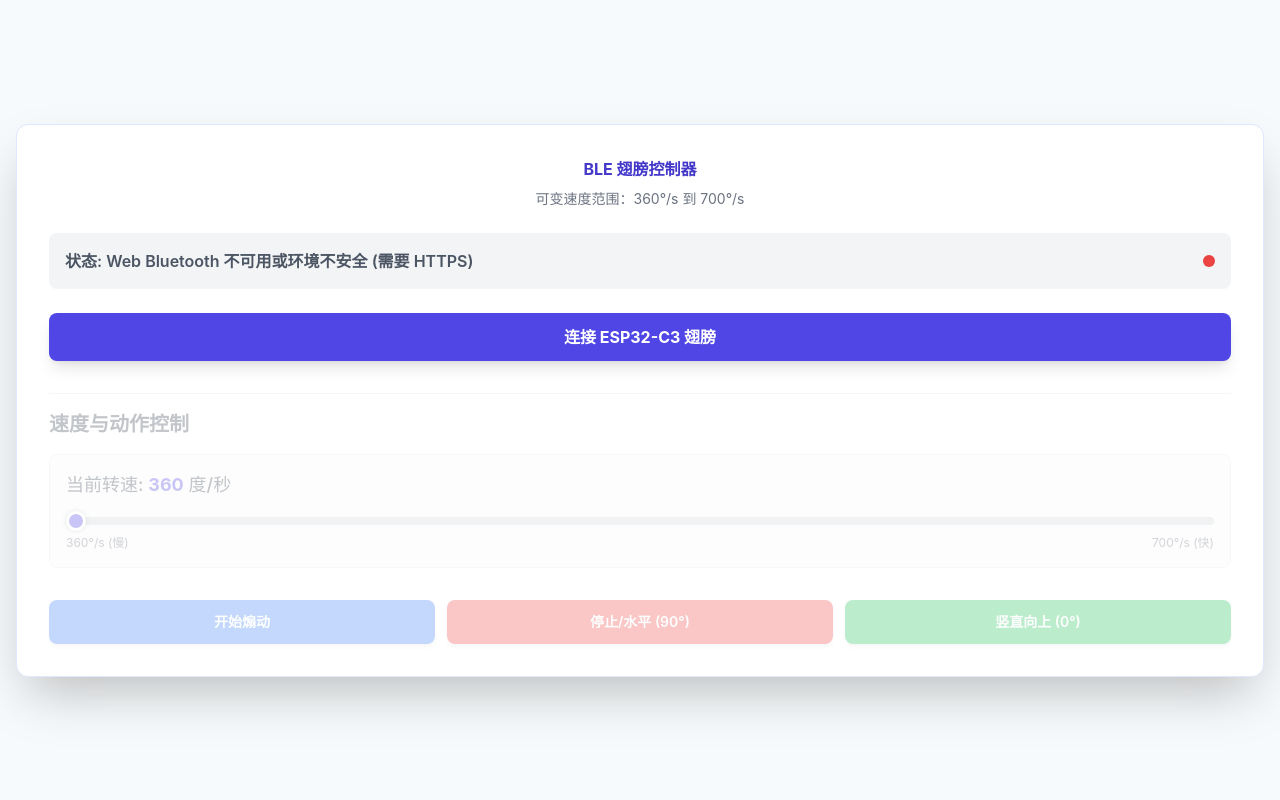
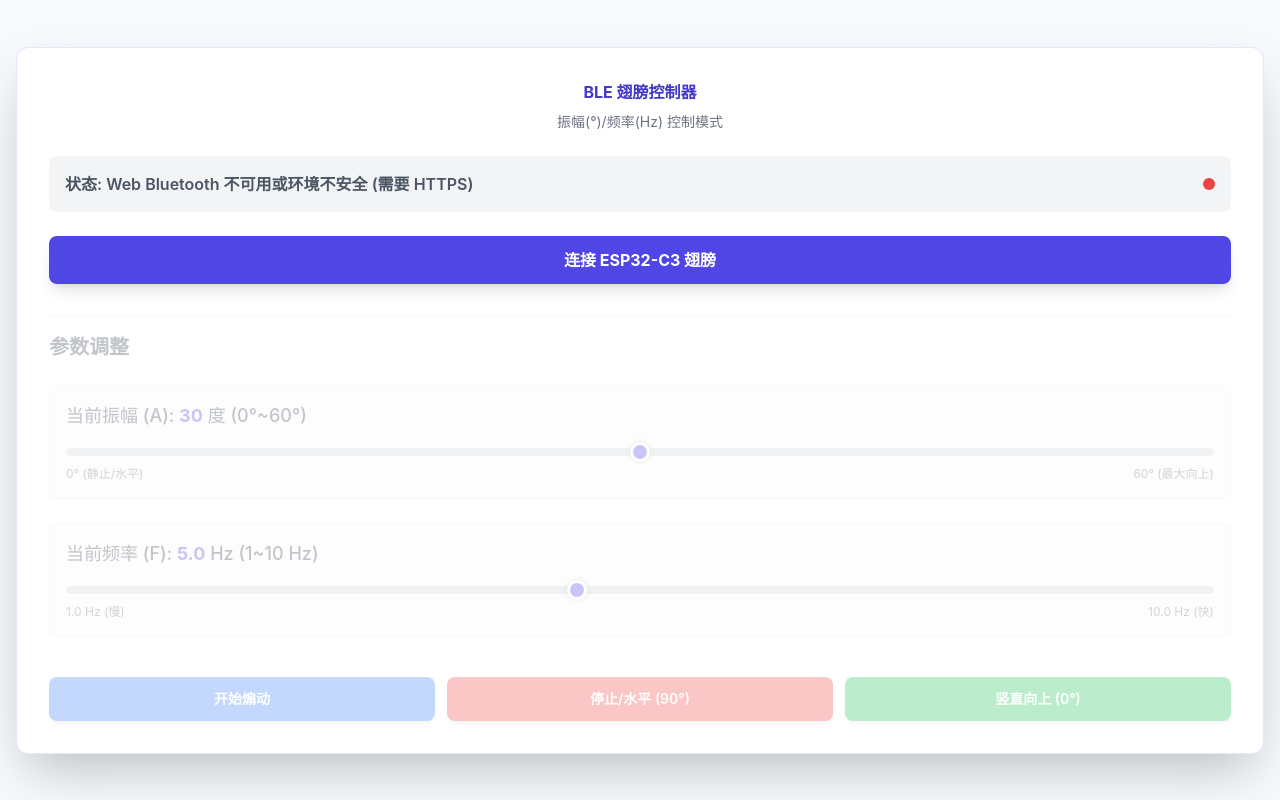
Before and after one commit to btcmdyz200x/controlWebApp, a plain HTML site: page index.html in a window 1280 px wide. Drawn offline with nearby package versions, Linux system fonts and the light colour scheme.

Commit message:
Refactor index.html for amplitude and frequency control
Updated the HTML structure and JavaScript functionality for the ESP32 BLE wing controller, adding amplitude and frequency control features.

```diff
--- a/index.html
+++ b/index.html
@@ -3,7 +3,7 @@
 <head>
     <meta charset="UTF-8">
     <meta name="viewport" content="width=device-width, initial-scale=1.0">
-    <title>ESP32 BLE 翅膀控制器 - 调速版</title>
+    <title>ESP32 BLE 翅膀控制器 - 振幅频率版</title>
     <!-- 引入 Tailwind CSS CDN -->
     <script src="https://cdn.tailwindcss.com"></script>
     <style>
@@ -15,6 +15,7 @@
         .container {
             max-width: 480px;
         }
+        /* 美化滑块的拖动块 */
         input[type=range]::-webkit-slider-thumb {
             -webkit-appearance: none;
             appearance: none;
@@ -35,7 +36,7 @@
 
         <!-- 修正后的标题 -->
         <h1 class="3xl font-bold text-indigo-700 mb-2 text-center">BLE 翅膀控制器</h1>
-        <p class="text-sm text-gray-500 mb-6 text-center">可变速度范围：360°/s 到 700°/s</p>
+        <p class="text-sm text-gray-500 mb-6 text-center">振幅(°)/频率(Hz) 控制模式</p>
 
         <!-- 状态区域 -->
         <div id="status-card" class="bg-gray-100 p-4 rounded-lg mb-6 flex justify-between items-center transition duration-300">
@@ -48,24 +49,42 @@
             连接 ESP32-C3 翅膀
         </button>
 
-        <!-- 控制按钮区域 -->
-        <div id="control-panel" class="space-y-4 opacity-30 pointer-events-none transition duration-500">
-            <h2 class="text-xl font-semibold text-gray-700 pt-4 border-t border-gray-200 mb-4">速度与动作控制</h2>
+        <!-- 控制面板 (连接后启用) -->
+        <div id="control-panel" class="space-y-6 opacity-30 pointer-events-none transition duration-500">
+            <h2 class="text-xl font-semibold text-gray-700 pt-4 border-t border-gray-200 mb-4">参数调整</h2>
 
-            <!-- 速度滑块 -->
-            <div class="speed-control bg-gray-50 p-4 rounded-lg border border-gray-200">
-                <label for="speed-slider" class="block text-lg font-medium text-gray-700 mb-2">
-                    当前转速: <span id="speed-value" class="text-indigo-600 font-bold">360</span> 度/秒
+            <!-- 1. 振幅滑块 (Amplitude) -->
+            <div class="amp-control bg-gray-50 p-4 rounded-lg border border-gray-200">
+                <label for="amplitude-slider" class="block text-lg font-medium text-gray-700 mb-2">
+                    当前振幅 (A): <span id="amplitude-value" class="text-indigo-600 font-bold">30</span> 度 (0°~60°)
                 </label>
-                <input type="range" id="speed-slider" min="360" max="700" value="360"
-                       oninput="document.getElementById('speed-value').textContent = this.value; sendSpeed(this.value);"
-                       onchange="sendSpeed(this.value);"
+                <!-- 范围 0 到 60 度 -->
+                <input type="range" id="amplitude-slider" min="0" max="60" value="30"
+                       oninput="updateAmplitude(this.value);"
+                       onchange="sendCombinedCommand();"
                        class="w-full h-2 bg-gray-300 rounded-lg appearance-none cursor-pointer range-lg">
                 <div class="flex justify-between text-xs text-gray-500 mt-1">
-                    <span>360°/s (慢)</span>
-                    <span>700°/s (快)</span>
+                    <span>0° (静止/水平)</span>
+                    <span>60° (最大向上)</span>
                 </div>
             </div>
+
+            <!-- 2. 频率滑块 (Frequency) -->
+            <div class="freq-control bg-gray-50 p-4 rounded-lg border border-gray-200">
+                <label for="frequency-slider" class="block text-lg font-medium text-gray-700 mb-2">
+                    当前频率 (F): <span id="frequency-value" class="text-indigo-600 font-bold">5.0</span> Hz (1~10 Hz)
+                </label>
+                <!-- 范围 10 到 100，对应 1.0Hz 到 10.0Hz -->
+                <input type="range" id="frequency-slider" min="10" max="100" value="50"
+                       oninput="updateFrequency(this.value);"
+                       onchange="sendCombinedCommand();"
+                       class="w-full h-2 bg-gray-300 rounded-lg appearance-none cursor-pointer range-lg">
+                <div class="flex justify-between text-xs text-gray-500 mt-1">
+                    <span>1.0 Hz (慢)</span>
+                    <span>10.0 Hz (快)</span>
+                </div>
+            </div>
+
 
             <!-- 动作按钮 -->
             <div class="grid grid-cols-3 gap-3 pt-4">
@@ -97,16 +116,21 @@
         let controlCharacteristic = null;
         let bleDevice = null;
 
-        // --- 翅膀状态跟踪 ---
-        let wingState = 'horizontal'; // 'horizontal' | 'upward' | 'swinging'
+        // --- 状态跟踪 ---
+        let currentAmplitude = 30; // 默认值 30°
+        let currentFrequency = 5.0; // 默认值 5.0 Hz
 
         // --- DOM 元素引用 ---
         const statusText = document.getElementById('status-text');
         const statusIndicator = document.getElementById('status-indicator');
         const connectBtn = document.getElementById('connect-btn');
         const controlPanel = document.getElementById('control-panel');
-        // AI相关的DOM引用已移除
-        const speedSlider = document.getElementById('speed-slider');
+
+        const amplitudeSlider = document.getElementById('amplitude-slider');
+        const frequencySlider = document.getElementById('frequency-slider');
+        const amplitudeValue = document.getElementById('amplitude-value');
+        const frequencyValue = document.getElementById('frequency-value');
+
 
         // --- UI 更新函数 ---
         function updateStatus(text, isConnected) {
@@ -126,6 +150,19 @@
             }
         }
 
+        // --- 滑块值更新函数 (振幅) ---
+        function updateAmplitude(value) {
+            currentAmplitude = parseInt(value, 10);
+            amplitudeValue.textContent = currentAmplitude;
+        }
+
+        // --- 滑块值更新函数 (频率) ---
+        function updateFrequency(value) {
+            // 滑块范围 10-100，表示 1.0Hz - 10.0Hz
+            currentFrequency = (parseInt(value, 10) / 10).toFixed(1);
+            frequencyValue.textContent = currentFrequency;
+        }
+
         // --- BLE 连接逻辑 ---
         async function connectBLE() {
             if (!navigator.bluetooth) {
@@ -137,6 +174,7 @@
             connectBtn.disabled = true;
 
             try {
+                // 1. 请求设备
                 bleDevice = await navigator.bluetooth.requestDevice({
                     filters: [{ name: DEVICE_NAME }],
                     optionalServices: [SERVICE_UUID]
@@ -155,14 +193,21 @@
 
                 updateStatus('已连接', true);
 
-                // --- 确保连接成功后立即发送滑块上的初始速度值 ---
-                const initialSpeed = speedSlider.value;
-                await sendSpeed(initialSpeed);
+                // --- 确保连接成功后立即发送初始参数值 ---
+                sendCombinedCommand();
                 // -------------------------------------------------------------
 
             } catch (error) {
-                console.error('BLE 连接或操作失败:', error);
-                updateStatus(`连接失败: ${error.message}`, false);
+                // 专门处理用户取消或找不到设备的错误
+                if (error.name === 'NotFoundError') {
+                    updateStatus(`连接失败: 未找到设备 (${DEVICE_NAME})，请确保ESP32已通电并正在广播。`, false);
+                } else if (error.name === 'NotAllowedError') {
+                    updateStatus('连接失败: 权限被拒绝或设备已配对。', false);
+                } else {
+                    console.error('BLE 连接或操作失败:', error);
+                    updateStatus(`连接失败: ${error.message}`, false);
+                }
+
                 connectBtn.disabled = false;
                 if (bleDevice) {
                     bleDevice.removeEventListener('gattserverdisconnected', onDisconnected);
@@ -178,11 +223,32 @@
             updateStatus('已断开连接', false);
             controlCharacteristic = null;
             bleDevice = null;
-            // 重置 Web App 状态
-            wingState = 'horizontal';
         }
 
-        // --- 发送命令给 ESP32 (更新状态跟踪) ---
+        // --- 发送组合命令 (参数) ---
+        async function sendCombinedCommand() {
+            if (!controlCharacteristic) {
+                console.warn('未连接到特性。参数未发送。');
+                return;
+            }
+
+            // 组合命令格式: A<amplitude>,F<frequency> (例如: A30,F5.0)
+            const combinedCommand = `A${currentAmplitude},F${currentFrequency}`;
+
+            try {
+                const encoder = new TextEncoder();
+                const data = encoder.encode(combinedCommand);
+
+                // 使用指数退避重试机制发送数据
+                await retryWrite(controlCharacteristic, data, combinedCommand);
+
+            } catch (error) {
+                console.error('写入参数失败:', error);
+            }
+        }
+
+
+        // --- 发送命令给 ESP32 (动作) ---
         async function sendCommand(command) {
             if (!controlCharacteristic) {
                 console.warn('未连接到特性。请先连接设备。');
@@ -190,22 +256,13 @@
                 return;
             }
 
-            // 跟踪状态
-            if (command === 'A') {
-                wingState = 'swinging';
-            } else if (command === 'C') {
-                wingState = 'horizontal';
-            } else if (command === 'T') {
-                wingState = 'upward';
-            }
-
             try {
-                // 将字符串命令转换为 Uint8Array
+                // 动作命令作为单个字符发送
                 const encoder = new TextEncoder();
                 const data = encoder.encode(command);
 
-                await controlCharacteristic.writeValue(data);
-                console.log(`发送指令成功: ${command}`);
+                // 使用指数退避重试机制发送数据
+                await retryWrite(controlCharacteristic, data, command);
 
             } catch (error) {
                 console.error('写入特性失败:', error);
@@ -213,30 +270,36 @@
             }
         }
 
-        // --- 发送速度值给 ESP32 ---
-        async function sendSpeed(speedValue) {
-            if (!controlCharacteristic) {
-                // 如果未连接，则不发送速度命令，防止出现错误
-                return;
-            }
+        // --- 指数退避重试机制 ---
+        async function retryWrite(characteristic, data, command) {
+            const maxRetries = 3;
+            let delay = 100; // 初始延迟 100ms
 
-            try {
-                // 速度值作为字符串发送，例如 "530"
-                const encoder = new TextEncoder();
-                const data = encoder.encode(String(speedValue));
-
-                await controlCharacteristic.writeValue(data);
-                console.log(`发送速度成功: ${speedValue} deg/s`);
-
-            } catch (error) {
-                console.error('写入速度失败:', error);
+            for (let i = 0; i < maxRetries; i++) {
+                try {
+                    await characteristic.writeValue(data);
+                    console.log(`发送指令成功: ${command}`);
+                    return; // 成功则返回
+                } catch (error) {
+                    if (i === maxRetries - 1) {
+                        // 最后一次尝试失败，抛出错误
+                        throw error;
+                    }
+                    // 等待指数退避的时间
+                    await new Promise(resolve => setTimeout(resolve, delay));
+                    delay *= 2; // 延迟加倍
+                }
             }
         }
 
-        // AI相关的函数已移除
 
-        // 页面加载时检查 BLE 支持
+        // 页面加载时初始化滑块值并检查 BLE 支持
         window.onload = () => {
+             // 初始化滑块显示值
+             updateAmplitude(amplitudeSlider.value);
+             updateFrequency(frequencySlider.value);
+
+             // 检查是否在安全上下文 (HTTPS) 中
              if (navigator.bluetooth && window.isSecureContext) {
                  updateStatus('未连接', false);
              } else {
```
